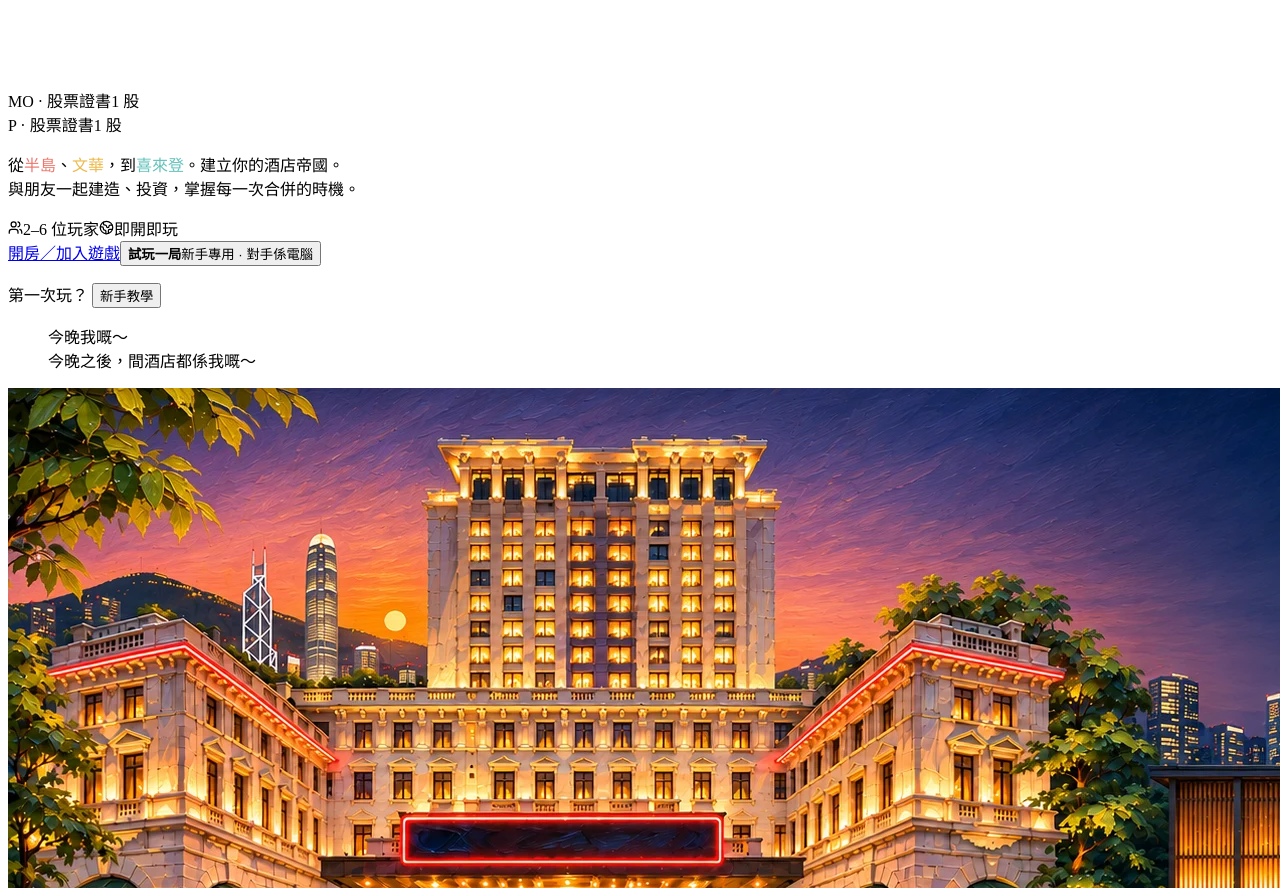
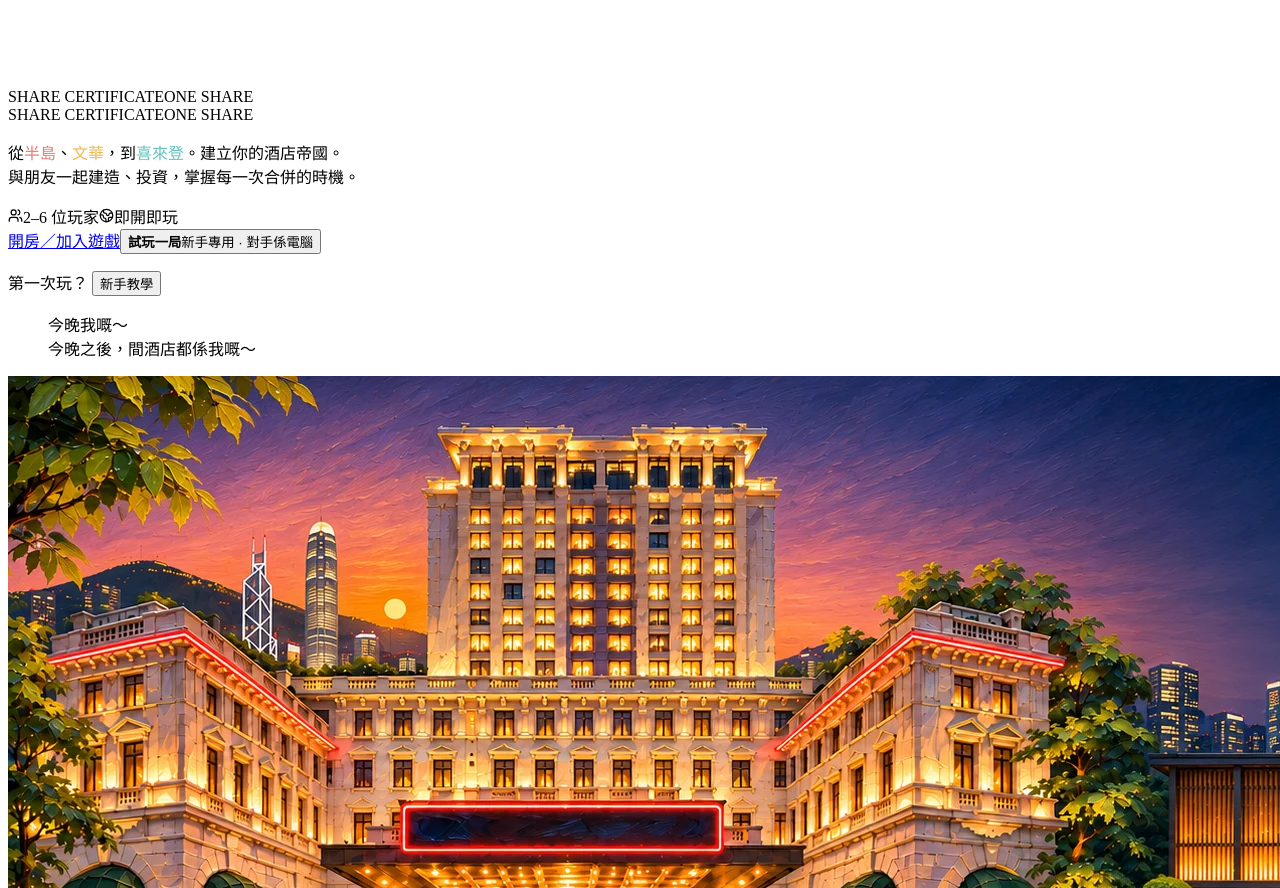
Before and after one commit to bruce-tp/acquire-boardgame, a Next.js app: page / in a window 1280 px wide. Shown: the part 1880-2768 px from the top of the page. Built offline with nearby package versions, Linux system fonts and the light colour scheme.

Commit message:
Refine floating certificates and reduce the English share label

```diff
--- a/app/globals.css
+++ b/app/globals.css
@@ -121,6 +121,7 @@
 .stock-card-english{font-family:var(--serif);font-size:11px;line-height:1.3;color:var(--hotel);text-align:center;margin-top:4px;letter-spacing:.15px}
 .stock-card-bottom{display:flex;width:100%;align-items:center;justify-content:space-between;gap:10px;margin-top:auto;padding-top:8px;border-top:1px solid color-mix(in srgb,var(--hotel) 20%,transparent)}
 .stock-card-bottom>span:last-child{text-align:right}.stock-card-bottom b{display:block;font-size:15px;font-weight:600;line-height:1.2;color:var(--hotel)}
+:root:lang(en) .stock-card-bottom b{font-size:9px;letter-spacing:.07em;white-space:nowrap}
 .stock-card-bottom small{display:block;font-size:8px;letter-spacing:1px;font-family:'DM Sans',sans-serif;margin-top:3px;color:#96a8b2}
 .stock-card-seal{font-family:var(--serif);font-size:17px;display:grid;place-items:center;border:1px solid color-mix(in srgb,var(--hotel) 65%,transparent);outline:1px solid color-mix(in srgb,var(--hotel) 25%,transparent);outline-offset:3px;width:24px;height:24px;border-radius:50%;margin-left:4px;opacity:.7}
 .certificate-retained{font-size:12px;line-height:1.6;color:#839bac;margin:0 4px}
@@ -891,7 +892,7 @@
 .hero-investment-art {
   position: relative;
   width: clamp(108px, 15vw, 207px);
-  aspect-ratio: 1.34;
+  aspect-ratio: 1.02;
   flex: none;
   margin-top: 6px;
 }
@@ -927,7 +928,7 @@
 .hero-investment-price-dot { fill: #c6f2d6; }
 .hero-investment-share {
   position: absolute;
-  bottom: 3%;
+  bottom: -2%;
   left: 5%;
   width: 51%;
   aspect-ratio: 1.48;
@@ -935,19 +936,20 @@
   grid-template-rows: auto minmax(0, 1fr) auto;
   padding: 5%;
   border-radius: 2px 8px 2px 6px;
-  background: linear-gradient(115deg, #fff4d6, color-mix(in srgb, var(--hotel) 45%, #ffecc5) 76%, #fff5d8);
-  box-shadow: 0 5px 12px #0209128c, inset 0 0 0 1px #fff4d68f;
-  color: color-mix(in srgb, var(--hotel) 36%, #301a16);
-  font: 700 clamp(6px, .6vw, 9px)/1.05 'DM Sans', 'Noto Sans TC', sans-serif;
+  background: repeating-radial-gradient(ellipse at center, transparent 0 6px, #ffffff0b 7px 8px), linear-gradient(145deg, #233c50, #101e2b);
+  box-shadow: 0 5px 12px #0209128c, inset 0 0 0 1px color-mix(in srgb, var(--hotel) 70%, transparent);
+  color: var(--hotel);
+  font: 600 clamp(5px, .52vw, 8px)/1.1 'DM Sans', sans-serif;
   text-shadow: none;
   transform: rotate(-13deg) skewX(-4deg);
 }
 .hero-investment-share:nth-child(2) {
-  bottom: 17%;
+  bottom: 4%;
   left: 48%;
   transform: rotate(15deg) skewX(4deg);
 }
 .hero-investment-share .hotel-logo { background: currentColor; }
+.hero-investment-share > :first-child { color: #b1c6d1; }
 .hero-investment-share > :last-child { justify-self: end; }
 @media (prefers-reduced-motion: no-preference) {
   .hero-investment-share { animation: share-paper-drift 6s ease-in-out infinite; }
--- a/app/page.tsx
+++ b/app/page.tsx
@@ -128,13 +128,13 @@ return <main className={playing?'app playing':'app'}><header className="topbar">
       <circle className="hero-investment-price-dot" cx="35" cy="82" r="2"/>
       <circle className="hero-investment-price-dot" cx="64" cy="64" r="2"/>
     </svg>
-    <div className="hero-investment-shares">
+    <div className="hero-investment-shares" lang="en">
       {[HOTELS[0], HOTELS[1]].map(hotel => {
         const maskImage = `url("${hotel.logo}")`;
         return <div className="hero-investment-share" key={hotel.id} style={{'--hotel': hotel.colour} as React.CSSProperties}>
-          <span>{hotel.mark} · 股票證書</span>
+          <span>SHARE CERTIFICATE</span>
           <span className="hotel-logo" style={{maskImage, WebkitMaskImage: maskImage}}/>
-          <span>1 股</span>
+          <span>ONE SHARE</span>
         </div>;
       })}
     </div>
```
